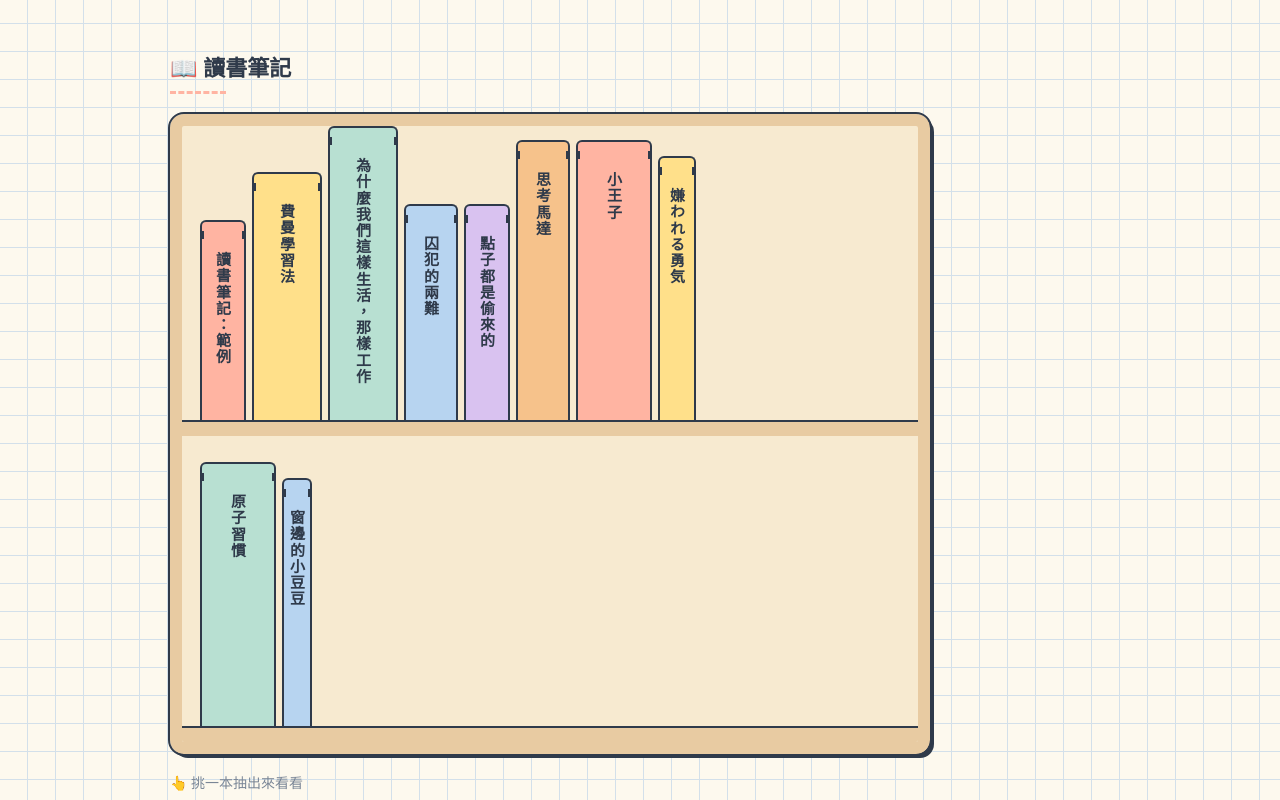
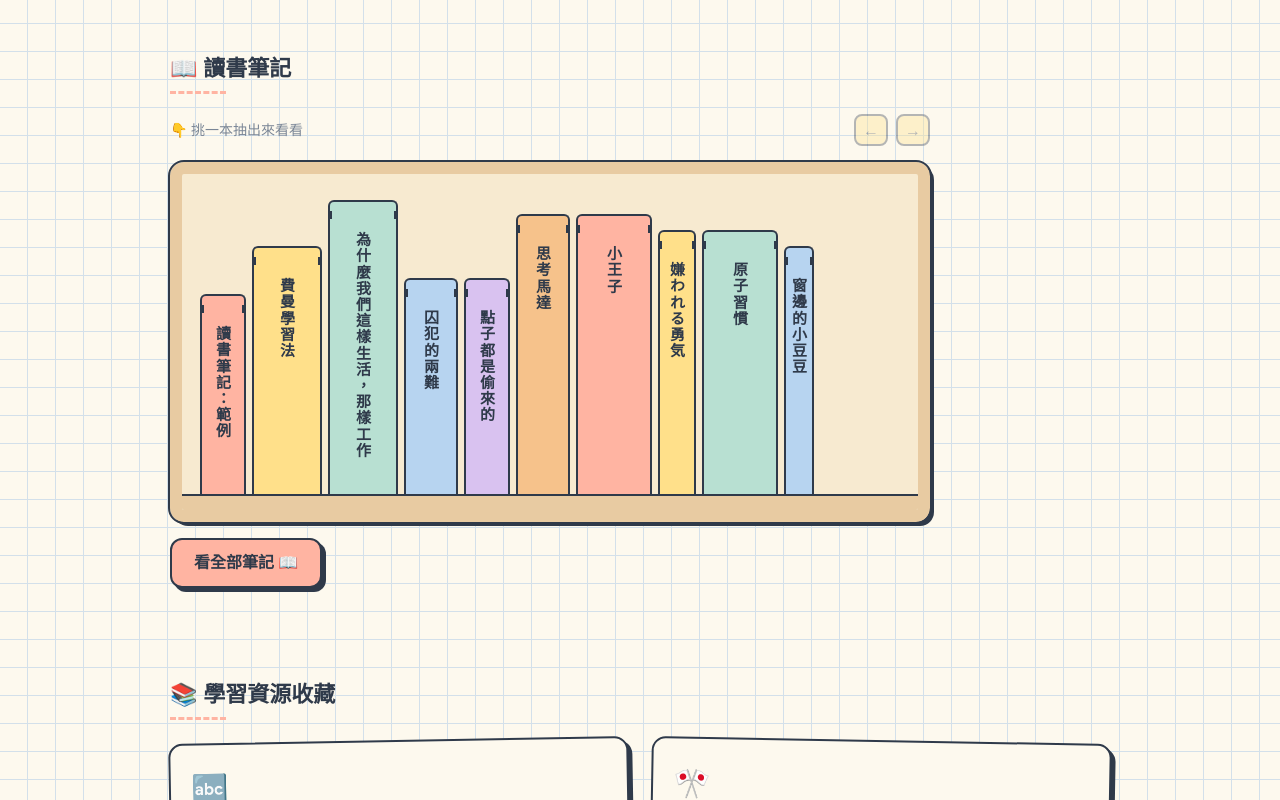
Before and after one commit to ChingTaja/Personal-website, a React (Vite) app: page / in a window 1280 px wide. Shown: the part 1180-1980 px from the top of the page. Built offline with nearby package versions, Linux system fonts and the light colour scheme.

Commit message:
fix: 優化書櫃

```diff
--- a/src/App.css
+++ b/src/App.css
@@ -499,7 +499,9 @@ a.card {
   align-items: flex-end;
   gap: 6px;
   min-height: 290px;
-  padding: 0 18px;
+  padding: 26px 18px 0;
+  width: max-content;
+  min-width: 100%;
 }
 
 .shelf-board {
@@ -513,6 +515,7 @@ a.card {
   display: flex;
   align-items: center;
   justify-content: flex-start;
+  flex: none;
   width: var(--w);
   height: var(--h);
   padding: 30px 0 12px;
@@ -547,7 +550,7 @@ a.card {
 }
 
 .shelf-hint {
-  margin: 18px 0 0;
+  margin: 0;
   color: var(--muted);
   font-size: 14px;
 }
@@ -714,3 +717,43 @@ a.card {
   vertical-align: -2px;
   accent-color: var(--ink);
 }
+
+.shelf-toolbar {
+  max-width: 760px;
+  display: flex;
+  justify-content: space-between;
+  align-items: center;
+  gap: 12px;
+  margin-bottom: 16px;
+}
+.shelf-controls { display: flex; gap: 8px; }
+.shelf-controls button {
+  width: 34px;
+  height: 32px;
+  font: inherit;
+  color: var(--ink);
+  background: var(--accent-2);
+  border: 2px solid var(--line);
+  border-radius: 8px;
+  cursor: pointer;
+}
+.shelf-controls button:disabled { opacity: 0.35; cursor: default; }
+.shelf-viewport { overflow-x: auto; cursor: grab; scrollbar-width: thin; }
+.shelf-viewport.dragging { cursor: grabbing; user-select: none; }
+.shelf-viewport:focus-visible { outline: 2px solid var(--ink); outline-offset: -3px; }
+
+.book-reading-date { display: none; }
+.book-prose .book-summary-heading {
+  display: flex;
+  justify-content: space-between;
+  align-items: baseline;
+  flex-wrap: wrap;
+  gap: 8px 20px;
+}
+.book-prose .book-reading-date {
+  display: inline;
+  margin-left: auto;
+  color: var(--muted);
+  font-size: 13px;
+  font-weight: 400;
+}
--- a/src/Shelf.tsx
+++ b/src/Shelf.tsx
@@ -1,8 +1,7 @@
-import type { CSSProperties } from 'react'
+import { useEffect, useRef, useState, type CSSProperties } from 'react'
 import type { Post } from './postData'
 
 const palette = ['#ffb4a2', '#ffe08a', '#b8e0d2', '#b7d4f0', '#d9c2f0', '#f6c28b']
-const ROW = 8
 
 // 用 slug 算出固定的高度與寬度，每次重新整理書櫃都長一樣
 function hash(s: string) {
@@ -26,27 +25,84 @@ function Spine({ book, index }: { book: Post; index: number }) {
   )
 }
 
-// 一個書櫃，書太多就在櫃子裡多一層隔板
+// 書櫃維持單列，支援箭頭、觸控與滑鼠拖曳
 export default function Shelf({ books }: { books: Post[] }) {
-  const rows: Post[][] = []
-  for (let i = 0; i < books.length; i += ROW) rows.push(books.slice(i, i + ROW))
-  if (rows.length === 0) rows.push([])
+  const viewport = useRef<HTMLDivElement>(null)
+  const drag = useRef({ startX: 0, startScroll: 0, active: false, moved: false })
+  const [canLeft, setCanLeft] = useState(false)
+  const [canRight, setCanRight] = useState(false)
+  const [dragging, setDragging] = useState(false)
+
+  useEffect(() => {
+    const el = viewport.current
+    if (!el) return
+    const update = () => {
+      setCanLeft(el.scrollLeft > 1)
+      setCanRight(el.scrollLeft + el.clientWidth < el.scrollWidth - 1)
+    }
+    update()
+    el.addEventListener('scroll', update, { passive: true })
+    const observer = new ResizeObserver(update)
+    observer.observe(el)
+    if (el.firstElementChild) observer.observe(el.firstElementChild)
+    return () => {
+      el.removeEventListener('scroll', update)
+      observer.disconnect()
+    }
+  }, [books])
+
+  const scroll = (direction: number) => {
+    const el = viewport.current
+    if (el) el.scrollBy({ left: direction * el.clientWidth * 0.75, behavior: 'smooth' })
+  }
 
   return (
     <div className="shelf">
+      <div className="shelf-toolbar">
+        <p className="shelf-hint">👇 挑一本抽出來看看</p>
+        <div className="shelf-controls" aria-label="書櫃捲動">
+          <button type="button" disabled={!canLeft} onClick={() => scroll(-1)} aria-label="書櫃往左" aria-controls="shelf-viewport">←</button>
+          <button type="button" disabled={!canRight} onClick={() => scroll(1)} aria-label="書櫃往右" aria-controls="shelf-viewport">→</button>
+        </div>
+      </div>
       <div className="shelf-case">
-        {rows.map((row, r) => (
-          <div key={r}>
-            <div className="shelf-row">
-              {row.map((b, i) => (
-                <Spine key={b.slug} book={b} index={r * ROW + i} />
-              ))}
-            </div>
-            <div className="shelf-board" />
+        <div
+          id="shelf-viewport"
+          className={`shelf-viewport${dragging ? ' dragging' : ''}`}
+          ref={viewport}
+          role="region"
+          aria-label="讀書筆記書櫃，可左右捲動"
+          tabIndex={0}
+          onDragStart={(event) => event.preventDefault()}
+          onPointerDown={(event) => {
+            if (event.pointerType !== 'mouse' || event.button !== 0) return
+            drag.current = { startX: event.clientX, startScroll: event.currentTarget.scrollLeft, active: true, moved: false }
+          }}
+          onPointerMove={(event) => {
+            const state = drag.current
+            if (!state.active) return
+            const delta = event.clientX - state.startX
+            if (Math.abs(delta) > 5 && !state.moved) {
+              state.moved = true
+              event.currentTarget.setPointerCapture(event.pointerId)
+              setDragging(true)
+            }
+            if (state.moved) event.currentTarget.scrollLeft = state.startScroll - delta
+          }}
+          onPointerLeave={() => { if (!drag.current.moved) drag.current.active = false }}
+          onPointerUp={() => { drag.current.active = false; setDragging(false) }}
+          onPointerCancel={() => { drag.current.active = false; drag.current.moved = false; setDragging(false) }}
+          onLostPointerCapture={() => { drag.current.active = false; setDragging(false) }}
+          onClickCapture={(event) => {
+            if (drag.current.moved) { event.preventDefault(); event.stopPropagation(); drag.current.moved = false }
+          }}
+        >
+          <div className="shelf-row">
+            {books.map((book, index) => <Spine key={book.slug} book={book} index={index} />)}
           </div>
-        ))}
+        </div>
+        <div className="shelf-board" />
       </div>
-      <p className="shelf-hint">👆 挑一本抽出來看看</p>
     </div>
   )
 }
--- a/src/postData.ts
+++ b/src/postData.ts
@@ -30,7 +30,8 @@ const bookHeadingStyles: Record<string, string> = {
 renderer.heading = function ({ tokens, depth, text }) {
   const content = this.parser.parseInline(tokens);
   const style = depth === 2 ? bookHeadingStyles[text.trim()] : undefined;
-  return `<h${depth}>${style ? `<span class="book-highlight book-highlight-${style}">${content}</span>` : content}</h${depth}>\n`;
+  const readingDate = style === 'summary' ? '<span class="book-reading-date">閱讀日期：太久遠不可考</span>' : '';
+  return `<h${depth}${style === 'summary' ? ' class="book-summary-heading"' : ''}>${style ? `<span class="book-highlight book-highlight-${style}">${content}</span>` : content}${readingDate}</h${depth}>\n`;
 };
 
 // 解析檔案開頭 --- ... --- 的 front matter
```
Also changed, not shown: src/templates/book-template.md (+1 -0 lines).
